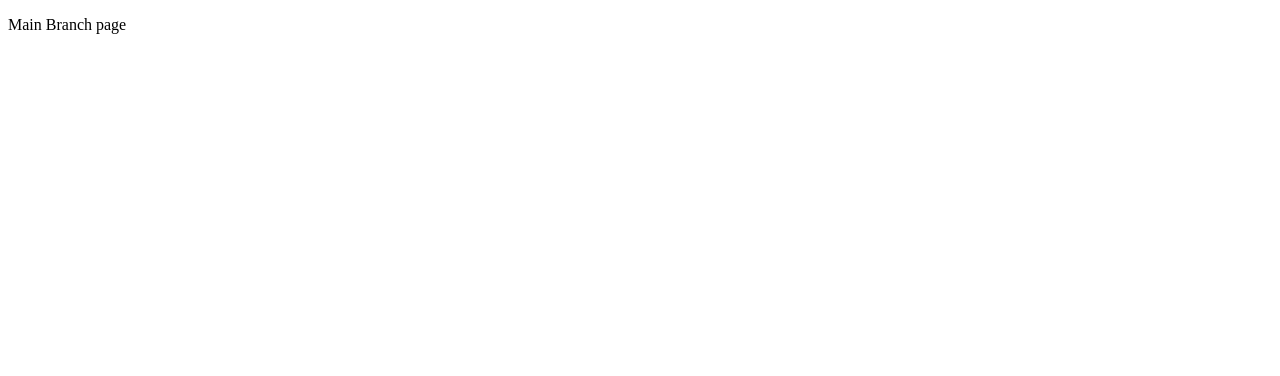
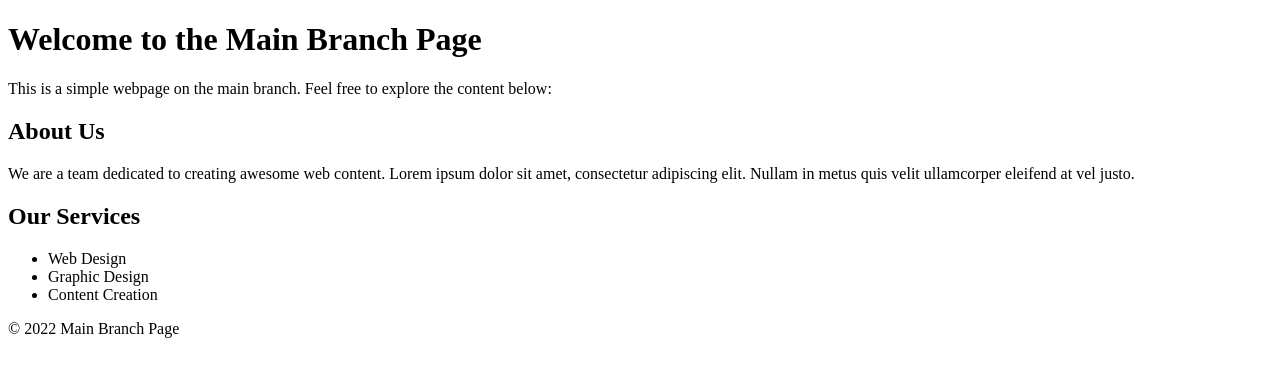
Before and after one commit to Amarapuram/GIT_Assignment_1, a plain HTML site: page user.html in a window 1280 px wide. Drawn offline with Linux system fonts and the light colour scheme.

Commit message:
user Updated

```diff
--- a/user.html
+++ b/user.html
@@ -3,9 +3,30 @@
 <head>
     <meta charset="UTF-8">
     <meta name="viewport" content="width=device-width, initial-scale=1.0">
-    <title>Document Main Branch</title>
+    <title>Main Branch Page</title>
+
 </head>
 <body>
-    <p>Main Branch page</p>
+    <h1>Welcome to the Main Branch Page</h1>
+
+    <p>This is a simple webpage on the main branch. Feel free to explore the content below:</p>
+
+    <div class="info-box">
+        <h2>About Us</h2>
+        <p>We are a team dedicated to creating awesome web content. Lorem ipsum dolor sit amet, consectetur adipiscing elit. Nullam in metus quis velit ullamcorper eleifend at vel justo.</p>
+    </div>
+
+    <div class="info-box">
+        <h2>Our Services</h2>
+        <ul>
+            <li>Web Design</li>
+            <li>Graphic Design</li>
+            <li>Content Creation</li>
+        </ul>
+    </div>
+
+    <footer>
+        <p>&copy; 2022 Main Branch Page</p>
+    </footer>
 </body>
 </html>
```
